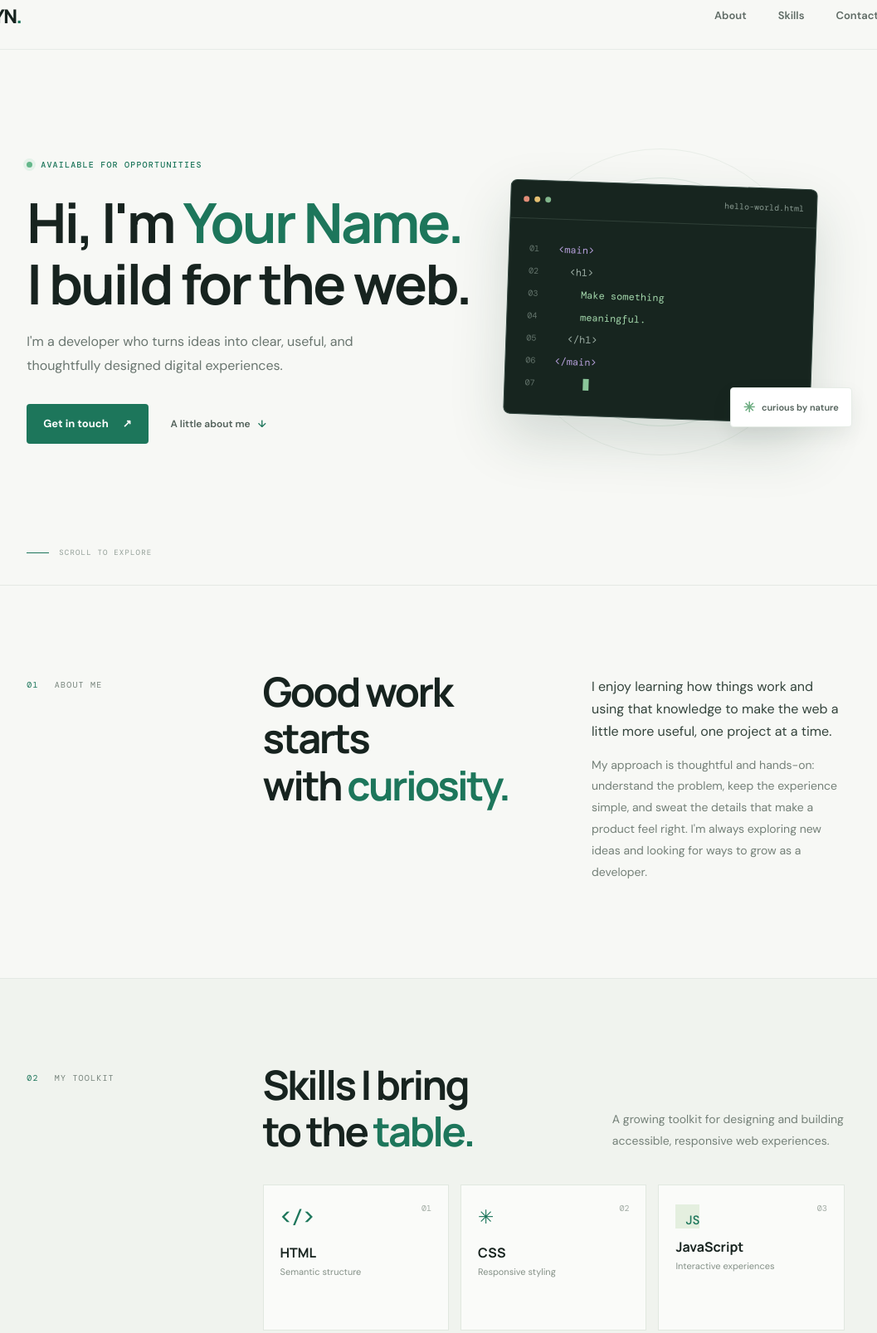
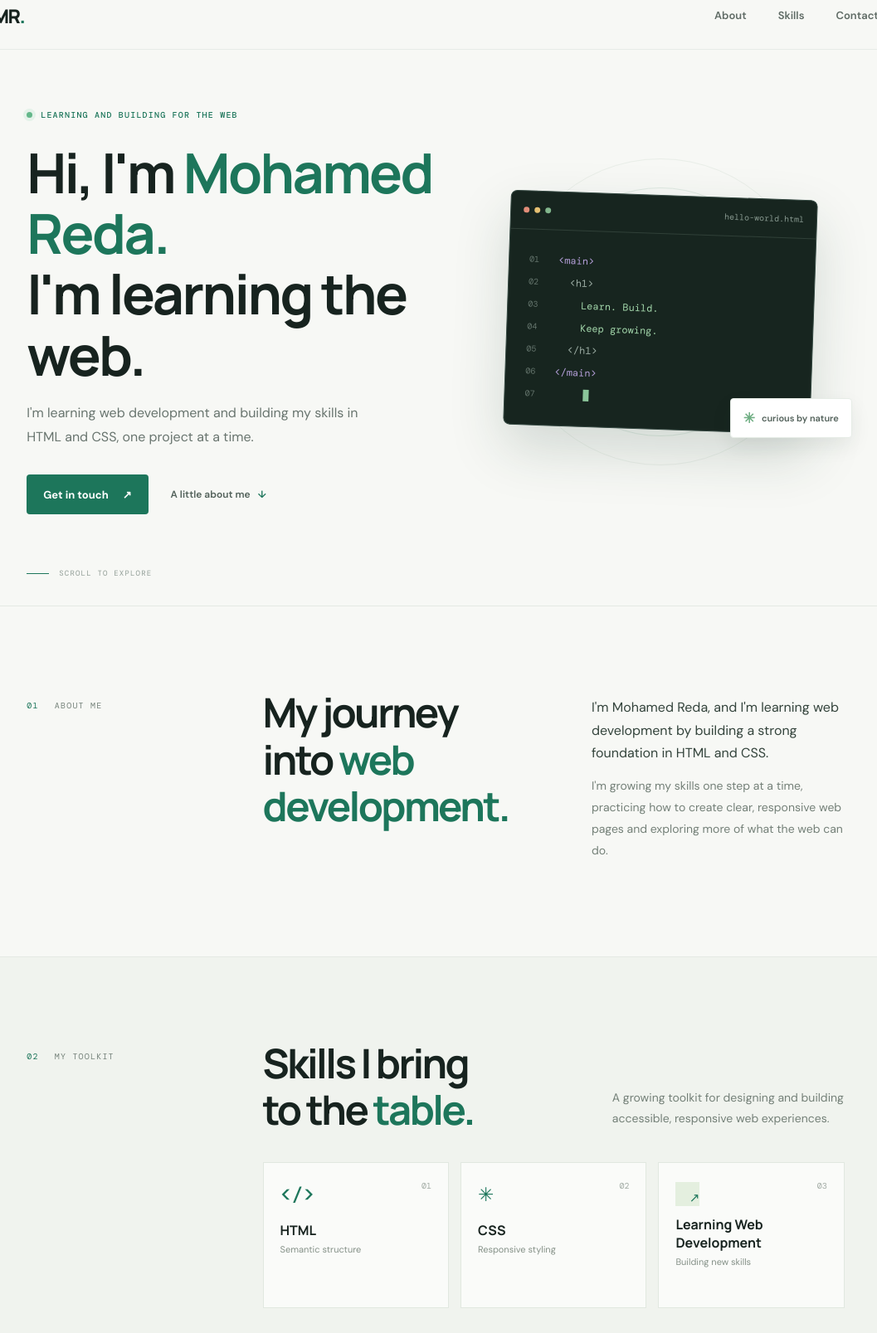
Before and after one commit to mrzox1/my-first-project, a plain HTML site: page index.html in a window 1280 px wide. Shown: the part 22-1629 px from the top of the page at 83% size, without its empty margins (115-1172 px from the left). Drawn offline with nearby package versions, Linux system fonts and the light colour scheme.

Commit message:
Personalize portfolio for Mohamed Reda
Co-authored-by: Copilot App <223556219+Copilot@users.noreply.github.com>

```diff
--- a/index.html
+++ b/index.html
@@ -3,13 +3,13 @@
   <head>
     <meta charset="utf-8">
     <meta name="viewport" content="width=device-width, initial-scale=1">
-    <meta name="description" content="The personal portfolio of Your Name, a developer who enjoys building thoughtful digital experiences.">
-    <title>Your Name — Developer</title>
+    <meta name="description" content="The personal portfolio of Mohamed Reda, a web development learner building skills in HTML and CSS.">
+    <title>Mohamed Reda — Web Development Learner</title>
     <link rel="stylesheet" href="styles.css">
   </head>
   <body>
     <header class="site-header">
-      <a class="wordmark" href="#home" aria-label="Your Name home">YN<span>.</span></a>
+      <a class="wordmark" href="#home" aria-label="Mohamed Reda home">MR<span>.</span></a>
       <nav aria-label="Main navigation">
         <a href="#about">About</a>
         <a href="#skills">Skills</a>
@@ -20,9 +20,9 @@
     <main>
       <section class="hero" id="home">
         <div class="hero-copy">
-          <p class="eyebrow"><span class="status-dot"></span> AVAILABLE FOR OPPORTUNITIES</p>
-          <h1>Hi, I'm <span>Your Name.</span><br>I build for the web.</h1>
-          <p class="hero-description">I'm a developer who turns ideas into clear, useful, and thoughtfully designed digital experiences.</p>
+          <p class="eyebrow"><span class="status-dot"></span> LEARNING AND BUILDING FOR THE WEB</p>
+          <h1>Hi, I'm <span>Mohamed Reda.</span><br>I'm learning the web.</h1>
+          <p class="hero-description">I'm learning web development and building my skills in HTML and CSS, one project at a time.</p>
           <div class="hero-actions">
             <a class="button button-primary" href="#contact">Get in touch <span aria-hidden="true">↗</span></a>
             <a class="text-link" href="#about">A little about me <span aria-hidden="true">↓</span></a>
@@ -36,8 +36,8 @@
             <div class="code-lines">
               <p><i>01</i><span class="code-purple">&lt;main&gt;</span></p>
               <p><i>02</i>&nbsp;&nbsp;<span class="code-muted">&lt;h1&gt;</span></p>
-              <p><i>03</i>&nbsp;&nbsp;&nbsp;&nbsp;<span class="code-green">Make something</span></p>
-              <p><i>04</i>&nbsp;&nbsp;&nbsp;&nbsp;<span class="code-green">meaningful.</span></p>
+              <p><i>03</i>&nbsp;&nbsp;&nbsp;&nbsp;<span class="code-green">Learn. Build.</span></p>
+              <p><i>04</i>&nbsp;&nbsp;&nbsp;&nbsp;<span class="code-green">Keep growing.</span></p>
               <p><i>05</i>&nbsp;&nbsp;<span class="code-muted">&lt;/h1&gt;</span></p>
               <p><i>06</i><span class="code-purple">&lt;/main&gt;</span></p>
               <p class="cursor-line"><i>07</i><span class="cursor"></span></p>
@@ -51,10 +51,10 @@
       <section class="content-section about-section" id="about">
         <div class="section-label"><span>01</span> ABOUT ME</div>
         <div class="section-content">
-          <h2>Good work starts<br>with <span>curiosity.</span></h2>
+          <h2>My journey<br>into <span>web development.</span></h2>
           <div class="about-copy">
-            <p class="lead">I enjoy learning how things work and using that knowledge to make the web a little more useful, one project at a time.</p>
-            <p>My approach is thoughtful and hands-on: understand the problem, keep the experience simple, and sweat the details that make a product feel right. I'm always exploring new ideas and looking for ways to grow as a developer.</p>
+            <p class="lead">I'm Mohamed Reda, and I'm learning web development by building a strong foundation in HTML and CSS.</p>
+            <p>I'm growing my skills one step at a time, practicing how to create clear, responsive web pages and exploring more of what the web can do.</p>
           </div>
         </div>
       </section>
@@ -81,9 +81,9 @@
             </article>
             <article class="skill-card">
               <span class="skill-number">03</span>
-              <div class="skill-icon skill-js" aria-hidden="true">JS</div>
-              <h3>JavaScript</h3>
-              <p>Interactive experiences</p>
+              <div class="skill-icon skill-learning" aria-hidden="true">↗</div>
+              <h3>Learning Web Development</h3>
+              <p>Building new skills</p>
             </article>
           </div>
         </div>
@@ -95,14 +95,14 @@
           <p class="eyebrow">HAVE A PROJECT IN MIND?</p>
           <h2>Let's make something<br><span>great together.</span></h2>
           <p class="contact-copy">I'm always happy to connect, talk through an idea, or hear about an opportunity.</p>
-          <a class="button button-light" href="mailto:hello@example.com">hello@example.com <span aria-hidden="true">↗</span></a>
+          <a class="button button-light" href="mailto:melbajioui@gmail.com">melbajioui@gmail.com <span aria-hidden="true">↗</span></a>
         </div>
         <div class="contact-decoration" aria-hidden="true">✳</div>
       </section>
     </main>
 
     <footer class="site-footer">
-      <a class="wordmark" href="#home" aria-label="Back to top">YN<span>.</span></a>
+      <a class="wordmark" href="#home" aria-label="Back to top">MR<span>.</span></a>
       <p>Designed with care. Built for the web.</p>
       <a href="#home">BACK TO TOP ↑</a>
     </footer>
--- a/styles.css
+++ b/styles.css
@@ -446,7 +446,7 @@ h2 {
   font-weight: 500;
 }
 
-.skill-js {
+.skill-learning {
   display: grid;
   width: 29px;
   height: 29px;
```
Also changed, not shown: 1 other file.
